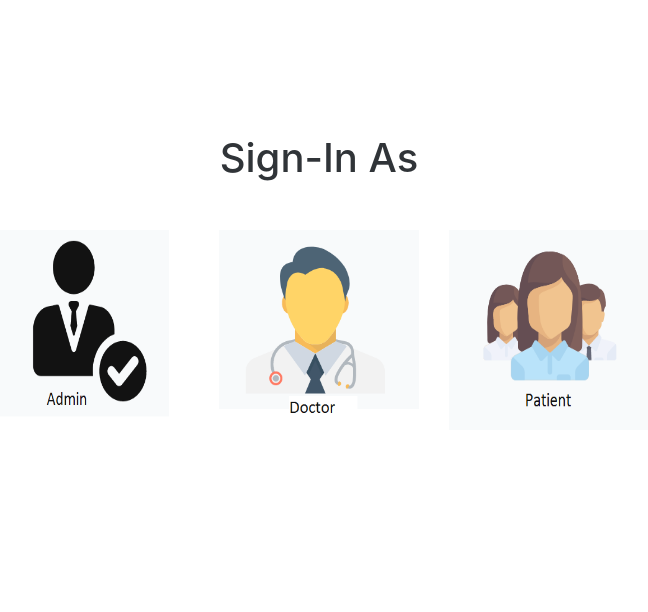
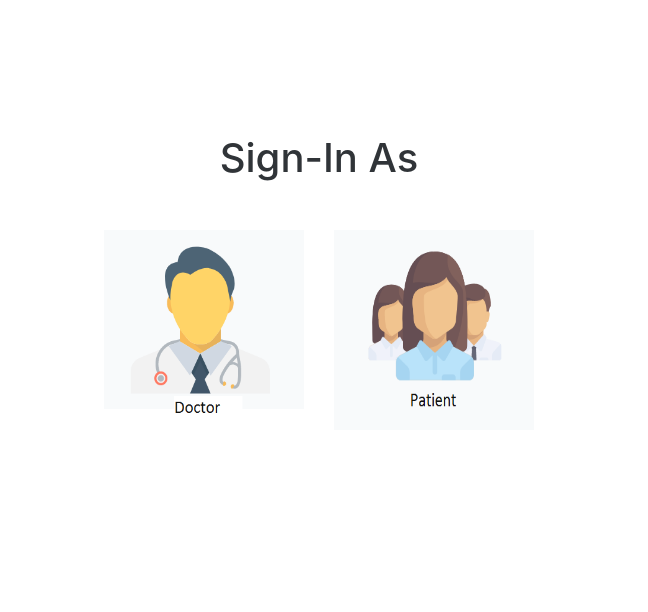
Before and after one commit to quanggquangg/QLDA, a Django app: page / in a window 1280 px wide. Shown: the part 350-962 px from the top of the page, without its empty margins (321-969 px from the left). Run offline with Django 3.2, Linux system fonts and the light colour scheme; parts of the project's set-up code (start-up, migrations or seed data) failed here and were passed over; some libraries are stand-ins or nearby versions.

Commit message:
fix sign-in and homepage

```diff
--- a/templates/basic.html
+++ b/templates/basic.html
@@ -177,12 +177,6 @@
       <div class="container mt-5 mb-5">
    <div class="row">
       <div class="col">
-         <a href="{% url 'sign_in_admin' %}">
-  <img  alt="admin" src="{% static 'homepage/admin.png' %}"  class="img">
-  </a>
-      </div>
-
-      <div class="col">
   <a href="{% url 'sign_in_doctor' %}">
   <img  alt="doctor" src="{% static 'homepage/doctor.png' %}"  class="img">
   </a>
--- a/templates/homepage/index.html
+++ b/templates/homepage/index.html
@@ -40,12 +40,6 @@
           <div class="container mt-5 mb-5">
        <div class="row">
           <div class="col">
-             <a href="{% url 'sign_in_admin' %}">
-      <img  alt="admin" src="{% static 'homepage/admin.png' %}"  class="img">
-      </a>
-          </div>
-
-          <div class="col">
       <a href="{% url 'sign_in_doctor' %}">
       <img  alt="doctor" src="{% static 'homepage/doctor.png' %}"  class="img">
       </a>
@@ -86,12 +80,6 @@
 <form>
     <div class="container mt-5 mb-5">
  <div class="row">
-    <div class="col">
-       <a href="{% url 'sign_in_admin' %}">
-<img  alt="admin" src="{% static 'homepage/admin.png' %}"  class="img">
-</a>
-    </div>
-
     <div class="col">
 <a href="{% url 'sign_in_doctor' %}">
 <img  alt="doctor" src="{% static 'homepage/doctor.png' %}"  class="img">
```
